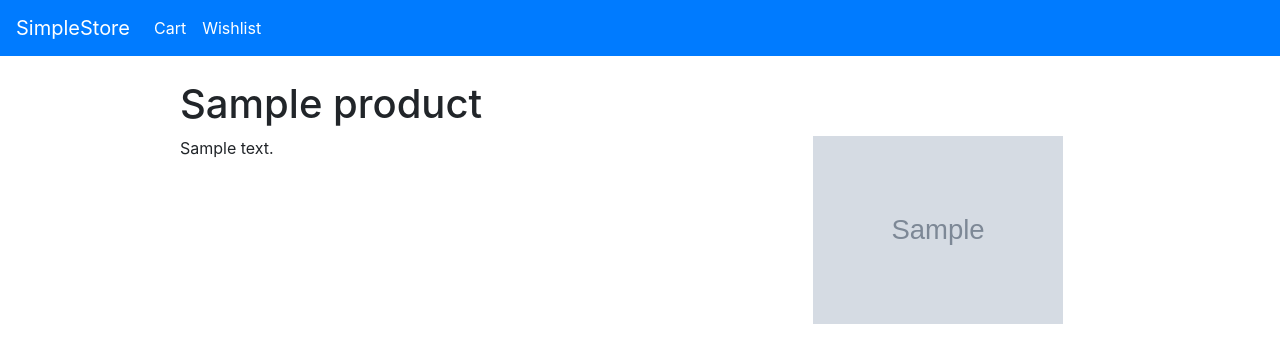
After one commit to BTsykaniuk/computools, a Django app: page /product/1 in a window 1280 px wide. The commit adds this page. Shown: the top 363 px of the page. Run offline with Django 3.2, Linux system fonts and the light colour scheme; tables that the repository leaves empty hold one stand-in row (values such as "Sample post"); grey boxes marked "Sample" are stand-in pictures; some libraries are stand-ins or nearby versions.

Commit message:
Add view to Product details

```diff
--- a/products/models.py
+++ b/products/models.py
@@ -17,7 +17,7 @@ class Product(BaseModel):
     image = models.ImageField(upload_to='products_images/')
 
     def __str__(self):
-        return f'{self.name}'
+        return self.name
 
 
 class Item(BaseModel):
--- a/products/urls.py
+++ b/products/urls.py
@@ -18,4 +18,5 @@ from .views import *
 
 urlpatterns = [
     path('', ProductList.as_view(), name='index'),
+    path('product/<int:pk>', ProductDetails.as_view(), name='product-details'),
 ]
--- a/products/views.py
+++ b/products/views.py
@@ -4,10 +4,16 @@ from .models import *
 
 class ProductList(generic.ListView):
     """View for product list"""
-    model = Product
     template_name = 'index.html'
-
     context_object_name = 'product_list'
 
     def get_queryset(self):
         return Product.objects.all().filter(active=True)
+
+
+class ProductDetails(generic.DeleteView):
+    """View for product details"""
+    model = Product
+    template_name = 'product.html'
+
+    context_object_name = 'product'
--- a/templates/base.html
+++ b/templates/base.html
@@ -24,8 +24,27 @@
 
 <body>
 
+<nav class="navbar sticky-top navbar-expand-lg navbar-dark bg-primary">
+    <a class="navbar-brand" href="{% url "index" %}">SimpleStore</a>
+    <button class="navbar-toggler" type="button" data-toggle="collapse" data-target="#navbarNav"
+            aria-controls="navbarNav" aria-expanded="false" aria-label="Toggle navigation">
+        <span class="navbar-toggler-icon"></span>
+    </button>
+    <div class="collapse navbar-collapse" id="navbarNav">
+        <ul class="navbar-nav">
+            <li class="nav-item active">
+                <a class="nav-link" href="#">Cart</a>
+            </li>
+            <li class="nav-item active">
+                <a class="nav-link" href="#">Wishlist</a>
+            </li>
+        </ul>
+    </div>
+</nav>
+
 <div class="container">
-    <div class="row h-100 mt-5">
+    <div class="row h-100 mt-4 justify-content-center">
+        <!--Content-->
         <div class="col-md-10 ">
             {% block content %}{% endblock %}
         </div>
--- a/templates/index.html
+++ b/templates/index.html
@@ -10,7 +10,7 @@
                 <img class="card-img-top" src="{{ product.image.url }}" alt="Card image cap">
                 <div class="card-body">
                     <h4 class="card-title">{{ product.name }}</h4>
-                    <a href="#" class="btn btn-primary card-btn">More...</a>
+                    <a href="{% url "product-details" pk=product.pk %}" class="btn btn-primary card-btn">More...</a>
                 </div>
             </div>
         {% endfor %}
--- /dev/null
+++ b/templates/product.html
@@ -0,0 +1,18 @@
+{% extends "base.html" %}
+{% load staticfiles %}
+
+
+{% block content %}
+    <h1>{{ product.name }}</h1>
+
+    <div class="row">
+        <div class="col-md-8">
+            <p>{{ product.description }}</p>
+        </div>
+
+        <div class="col-md-4">
+             <img src="{{ product.image.url }}" alt="{{ product.name }}" style="width: 250px;">
+        </div>
+    </div>
+
+{% endblock %}
--- a/test_store/settings.py
+++ b/test_store/settings.py
@@ -125,4 +125,4 @@ STATICFILES_DIRS = [
 ]
 
 MEDIA_ROOT = os.path.join(BASE_DIR, 'media')
-MEDIA_URL = "media/"
+MEDIA_URL = "/media/"
```
Also changed, not shown: 1 other file.
